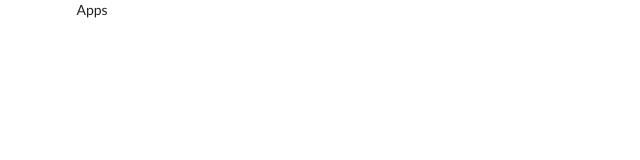
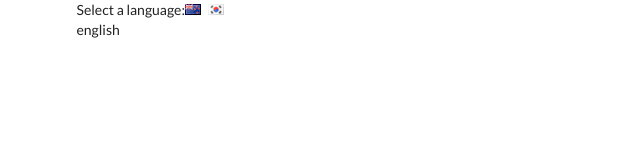
Before and after one commit to Sungmiii/Context-system, a React (Create React App) app: page / in a window 1280 px wide. Shown: the top 160 px of the page, without its empty margins (0-640 px from the left). Built offline with nearby package versions, Linux system fonts and the light colour scheme.

Commit message:
set state

```diff
--- a/src/components/App.js
+++ b/src/components/App.js
@@ -1,10 +1,29 @@
 import React from 'react';
 
 class App extends React.Component {
+    state = { language: 'english' }
+
+    onLanguageChange = (lang) => {
+        this.setState({
+            language: lang
+        })
+    };
+
     render() {
         return (
             <div className="ui container">
-                Apps
+                <div>
+                    Select a language:
+                    <i
+                        className="flag nz"
+                        onClick={() => this.onLanguageChange('english')}
+                    />
+                    <i
+                        className="flag kr"
+                        onClick={() => this.onLanguageChange('korean')}
+                    />
+                </div>
+                {this.state.language}
             </div>
         )
     }
```
